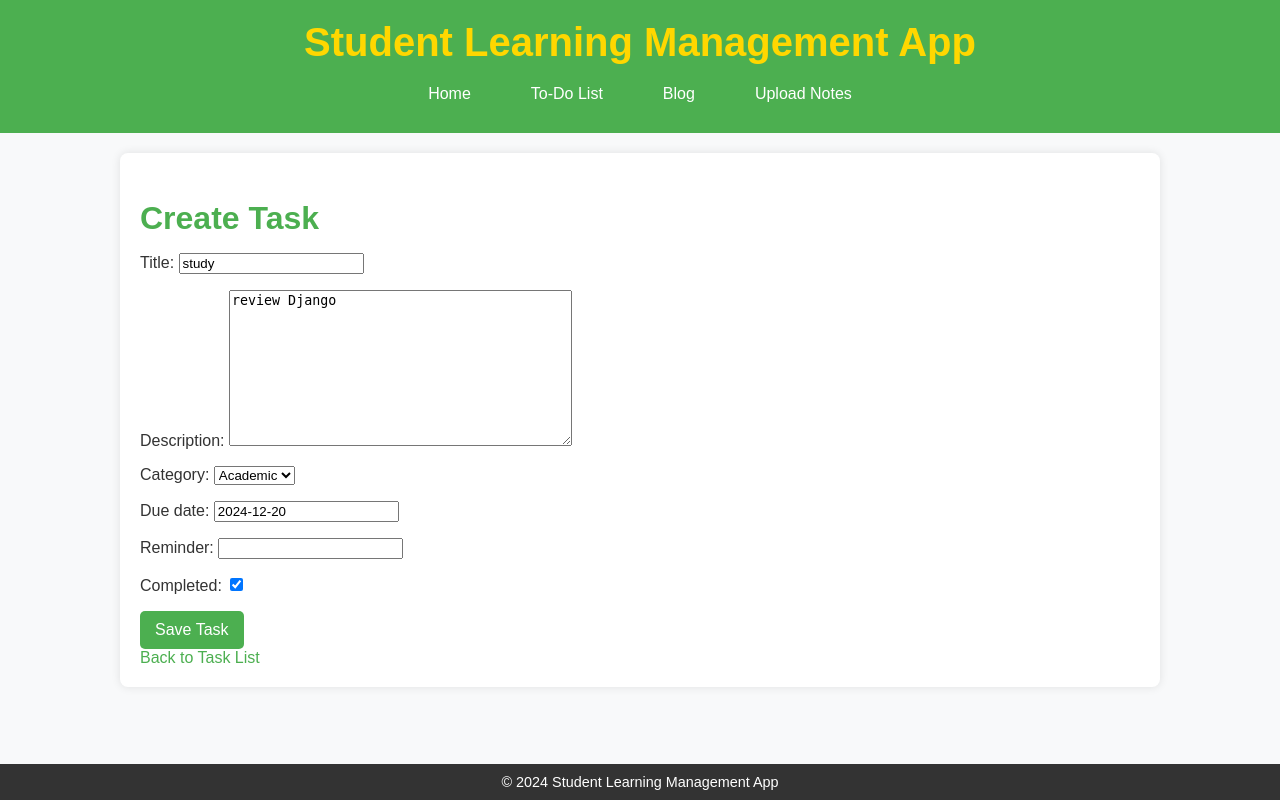
After one commit to HaniffAlisa/ET721_Final, a Django app: page /to_do_list/update/1/ in a window 1280 px wide. The commit adds this page. Run offline with Django 5.2, Linux system fonts and the light colour scheme; data comes from the database, SQL or seed files in the repository; both versions use the stored data as it was after the commit.

Commit message:
all three apps work. I just need to fix style sheets

```diff
--- a/static/css/styles.css
+++ b/static/css/styles.css
@@ -26,4 +26,79 @@ nav ul {
     padding: 0;
     margin: 10px 0 0 0;
     display: flex;
-    justify
+    justify-content: center;
+}
+
+nav ul li {
+    margin: 0 15px;
+}
+
+nav ul li a {
+    text-decoration: none;
+    color: white;
+    font-size: 1rem;
+    padding: 10px 15px;
+    display: block;
+}
+
+nav ul li a:hover {
+    background-color: #45a049; /* Slightly darker green */
+    color: #FFD700; /* Gold hover effect */
+    border-radius: 5px;
+}
+
+/* Main Content Styles */
+main {
+    padding: 20px;
+    background-color: white;
+    margin: 20px auto;
+    max-width: 1000px;
+    box-shadow: 0 0 10px rgba(0, 0, 0, 0.1);
+    border-radius: 8px;
+}
+
+h2 {
+    color: #4CAF50;
+    font-size: 2rem;
+    margin-bottom: 10px;
+}
+
+/* Footer Styles */
+footer {
+    background-color: #333;
+    color: white;
+    text-align: center;
+    padding: 10px 0;
+    position: fixed;
+    bottom: 0;
+    width: 100%;
+}
+
+footer p {
+    margin: 0;
+    font-size: 0.9rem;
+}
+
+/* Links and Buttons */
+a {
+    color: #4CAF50;
+    text-decoration: none;
+}
+
+a:hover {
+    text-decoration: underline;
+}
+
+button {
+    background-color: #4CAF50;
+    color: white;
+    border: none;
+    padding: 10px 15px;
+    border-radius: 5px;
+    cursor: pointer;
+    font-size: 1rem;
+}
+
+button:hover {
+    background-color: #45a049; /* Slightly darker green */
+}
--- a/studentapp/settings.py
+++ b/studentapp/settings.py
@@ -60,7 +60,7 @@ ROOT_URLCONF = "studentapp.urls"
 TEMPLATES = [
     {
         "BACKEND": "django.template.backends.django.DjangoTemplates",
-        "DIRS": [],
+        "DIRS": [os.path.join(BASE_DIR, 'studentapp', 'templates')],     # point to the folder containing base.html
         "APP_DIRS": True,
         "OPTIONS": {
             "context_processors": [
@@ -121,7 +121,8 @@ USE_TZ = True
 # Static files (CSS, JavaScript, Images)
 # https://docs.djangoproject.com/en/5.1/howto/static-files/
 
-STATIC_URL = "static/"
+STATIC_URL = '/static/'
+
 STATICFILES_DIRS = [
     os.path.join(BASE_DIR, 'static'),
 ]
--- a/to_do_list/forms.py
+++ b/to_do_list/forms.py
@@ -4,4 +4,4 @@ from .models import Task
 class TaskForm(forms.ModelForm):
     class Meta:
         model = Task
-        fields = ['title', 'description', 'category', 'due_date']
+        fields = ['title', 'description', 'category', 'due_date', 'reminder', 'completed']
--- a/to_do_list/models.py
+++ b/to_do_list/models.py
@@ -1,6 +1,5 @@
 from django.db import models
 
-# Create your models here.
 class Task(models.Model):
     CATEGORY_CHOICES = [
         ('academic', 'Academic'),
@@ -12,6 +11,7 @@ class Task(models.Model):
     description = models.TextField(blank=True, null=True)
     category = models.CharField(max_length=20, choices=CATEGORY_CHOICES, default='academic')
     due_date = models.DateField(blank=True, null=True)
+    reminder = models.DateTimeField(blank=True, null=True)
     completed = models.BooleanField(default=False)
 
     def __str__(self):
--- /dev/null
+++ b/to_do_list/templates/to_do_list/update_task.html
@@ -0,0 +1,10 @@
+{% extends 'base.html' %}
+{% block content %}
+<h2>Create Task</h2>
+<form method="POST">
+    {% csrf_token %}
+    {{ form.as_p }}
+    <button type="submit">Save Task</button>
+</form>
+<a href="{% url 'to_do_list:task_list' %}">Back to Task List</a>
+{% endblock %}
--- a/to_do_list/urls.py
+++ b/to_do_list/urls.py
@@ -2,7 +2,11 @@ from django.urls import path
 from . import views
 
 app_name = 'to_do_list'
+
 urlpatterns = [
     path('', views.task_list, name='task_list'),
-    path('add/', views.add_task, name='add_task'),
-    path('complete/<int:task_id>/', views.mark_complete, name='mark_complete'),]
+    path('create/', views.create_task, name='create_task'),
+    path('update/<int:task_id>/', views.update_task, name='update_task'),
+    path('delete/<int:task_id>/', views.delete_task, name='delete_task'),
+    path('complete/<int:task_id>/', views.mark_complete, name='mark_task_complete'),
+]
--- a/to_do_list/views.py
+++ b/to_do_list/views.py
@@ -1,34 +1,18 @@
-from django.shortcuts import render, redirect
+from django.shortcuts import render, redirect, get_object_or_404
 from .models import Task
 from .forms import TaskForm
 
-# Create your views here.
-from django.shortcuts import render
-
+# Home view
 def home(request):
     return render(request, 'to_do_list/home.html')
 
+# List all tasks
 def task_list(request):
     tasks = Task.objects.all()
     return render(request, 'to_do_list/task_list.html', {'tasks': tasks})
 
-def add_task(request):
-    if request.method == "POST":
-        title = request.POST.get('title')
-        description = request.POST.get('description')
-        category = request.POST.get('category')
-        due_date = request.POST.get('due_date')
-        Task.objects.create(title=title, description=description, category=category, due_date=due_date)
-        return redirect('to_do_list:task_list')
-    return render(request, 'to_do_list/add_task.html')
-
-def mark_complete(request, task_id):
-    task = Task.objects.get(id=task_id)
-    task.completed = True
-    task.save()
-    return redirect('to_do_list:task_list')
-
-def add_task(request):
+# Create a new task
+def create_task(request):
     if request.method == "POST":
         form = TaskForm(request.POST)
         if form.is_valid():
@@ -36,4 +20,31 @@ def add_task(request):
             return redirect('to_do_list:task_list')
     else:
         form = TaskForm()
-    return render(request, 'to_do_list/add_task.html', {'form': form})
+    return render(request, 'to_do_list/create_task.html', {'form': form})
+
+# Update an existing task
+def update_task(request, task_id):
+    task = get_object_or_404(Task, id=task_id)
+    if request.method == "POST":
+        form = TaskForm(request.POST, instance=task)
+        if form.is_valid():
+            form.save()
+            return redirect('to_do_list:task_list')
+    else:
+        form = TaskForm(instance=task)
+    return render(request, 'to_do_list/update_task.html', {'form': form, 'task': task})
+
+# Delete a task
+def delete_task(request, task_id):
+    task = get_object_or_404(Task, id=task_id)
+    if request.method == "POST":
+        task.delete()
+        return redirect('to_do_list:task_list')
+    return render(request, 'to_do_list/delete_task.html', {'task': task})
+
+# Mark a task as complete
+def mark_complete(request, task_id):
+    task = get_object_or_404(Task, id=task_id)
+    task.completed = True
+    task.save()
+    return redirect('to_do_list:task_list')
```
Also changed, not shown: to_do_list/templates/to_do_list/add_task.html (deleted, +0 -19 lines), to_do_list/templates/to_do_list/create_task.html (added, +10 -0 lines), to_do_list/templates/to_do_list/delete_task.html (added, +10 -0 lines), to_do_list/templates/to_do_list/task_list.html (+6 -20 lines), db.sqlite3, to_do_list/migrations/0002_task_reminder.py (added).
